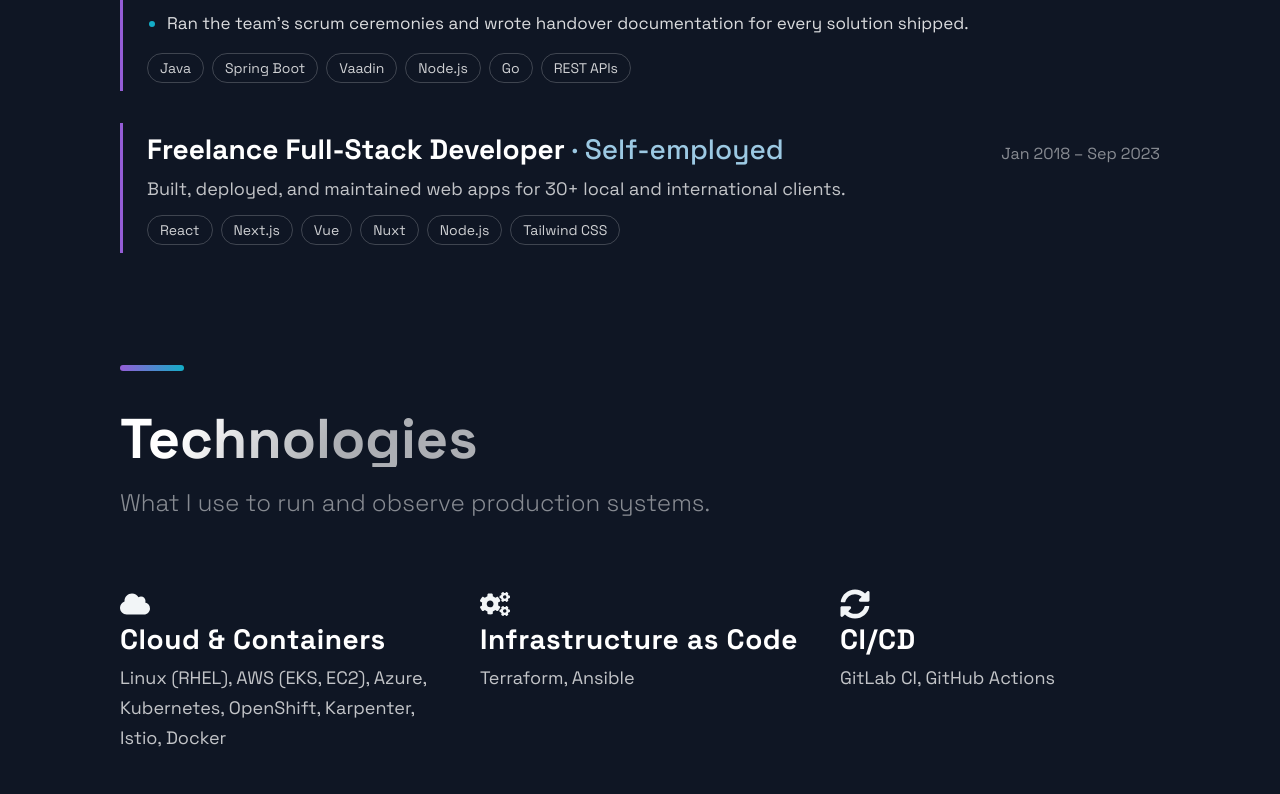
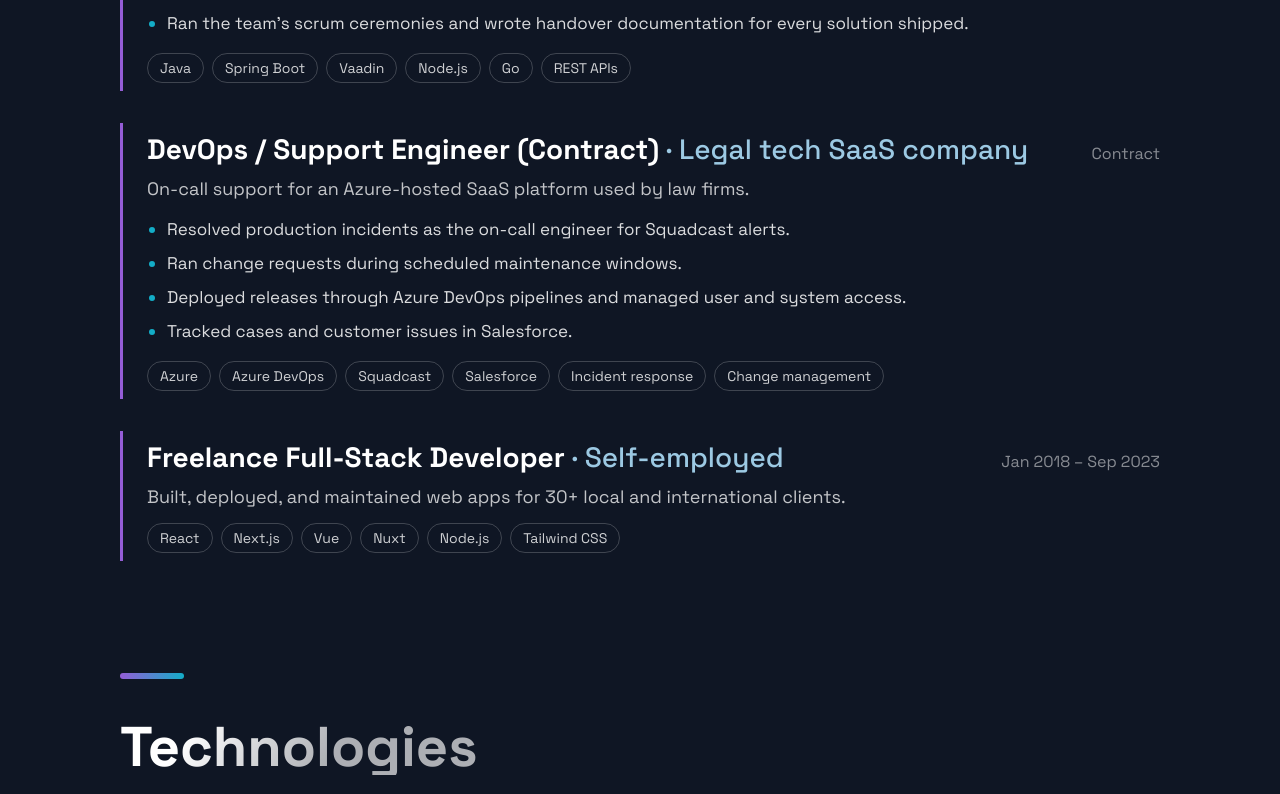
Before and after one commit to proDev-Theron/nextjs-portfolio-website, a Next.js app: page / in a window 1280 px wide. Shown: the part 2080-2874 px from the top of the page. Built offline with nearby package versions, Linux system fonts and the light colour scheme.

Commit message:
Add legal tech SaaS contract role

```diff
--- a/src/components/Technologies/Technologies.js
+++ b/src/components/Technologies/Technologies.js
@@ -1,13 +1,14 @@
 import React from 'react';
-import { FaChartLine, FaCloud, FaCode, FaCogs, FaRobot, FaSyncAlt } from 'react-icons/fa';
+import { FaBell, FaChartLine, FaCloud, FaCode, FaCogs, FaRobot, FaSyncAlt } from 'react-icons/fa';
 import { Section, SectionDivider, SectionText, SectionTitle } from '../../styles/GlobalComponents';
 import { List, ListContainer, ListItem, ListParagraph, ListTitle } from './TechnologiesStyles';
 
 const stack = [
   { icon: FaCloud, title: 'Cloud & Containers', tools: 'Linux (RHEL), AWS (EKS, EC2), Azure, Kubernetes, OpenShift, Karpenter, Istio, Docker' },
   { icon: FaCogs, title: 'Infrastructure as Code', tools: 'Terraform, Ansible' },
-  { icon: FaSyncAlt, title: 'CI/CD', tools: 'GitLab CI, GitHub Actions' },
+  { icon: FaSyncAlt, title: 'CI/CD', tools: 'GitLab CI, GitHub Actions, Azure DevOps' },
   { icon: FaChartLine, title: 'Observability', tools: 'Dynatrace, Elastic Stack (ELK), LGTM (Loki, Grafana, Tempo, Mimir)' },
+  { icon: FaBell, title: 'Incident Management', tools: 'Squadcast, Salesforce' },
   { icon: FaCode, title: 'Languages', tools: 'Python, Bash, Go, Java (Spring Boot), Node.js' },
   { icon: FaRobot, title: 'AI & AIOps', tools: 'AWS DevOps Agent, Claude, GitHub Copilot, Cursor' },
 ];
--- a/src/constants/constants.js
+++ b/src/constants/constants.js
@@ -40,6 +40,19 @@
       'Ran the team\'s scrum ceremonies and wrote handover documentation for every solution shipped.',
     ],
     tags: ['Java', 'Spring Boot', 'Vaadin', 'Node.js', 'Go', 'REST APIs'],
+  },
+  {
+    role: 'DevOps / Support Engineer (Contract)',
+    company: 'Legal tech SaaS company',
+    period: 'Contract',
+    summary: 'On-call support for an Azure-hosted SaaS platform used by law firms.',
+    highlights: [
+      'Resolved production incidents as the on-call engineer for Squadcast alerts.',
+      'Ran change requests during scheduled maintenance windows.',
+      'Deployed releases through Azure DevOps pipelines and managed user and system access.',
+      'Tracked cases and customer issues in Salesforce.',
+    ],
+    tags: ['Azure', 'Azure DevOps', 'Squadcast', 'Salesforce', 'Incident response', 'Change management'],
   },
   {
     role: 'Freelance Full-Stack Developer',
```
